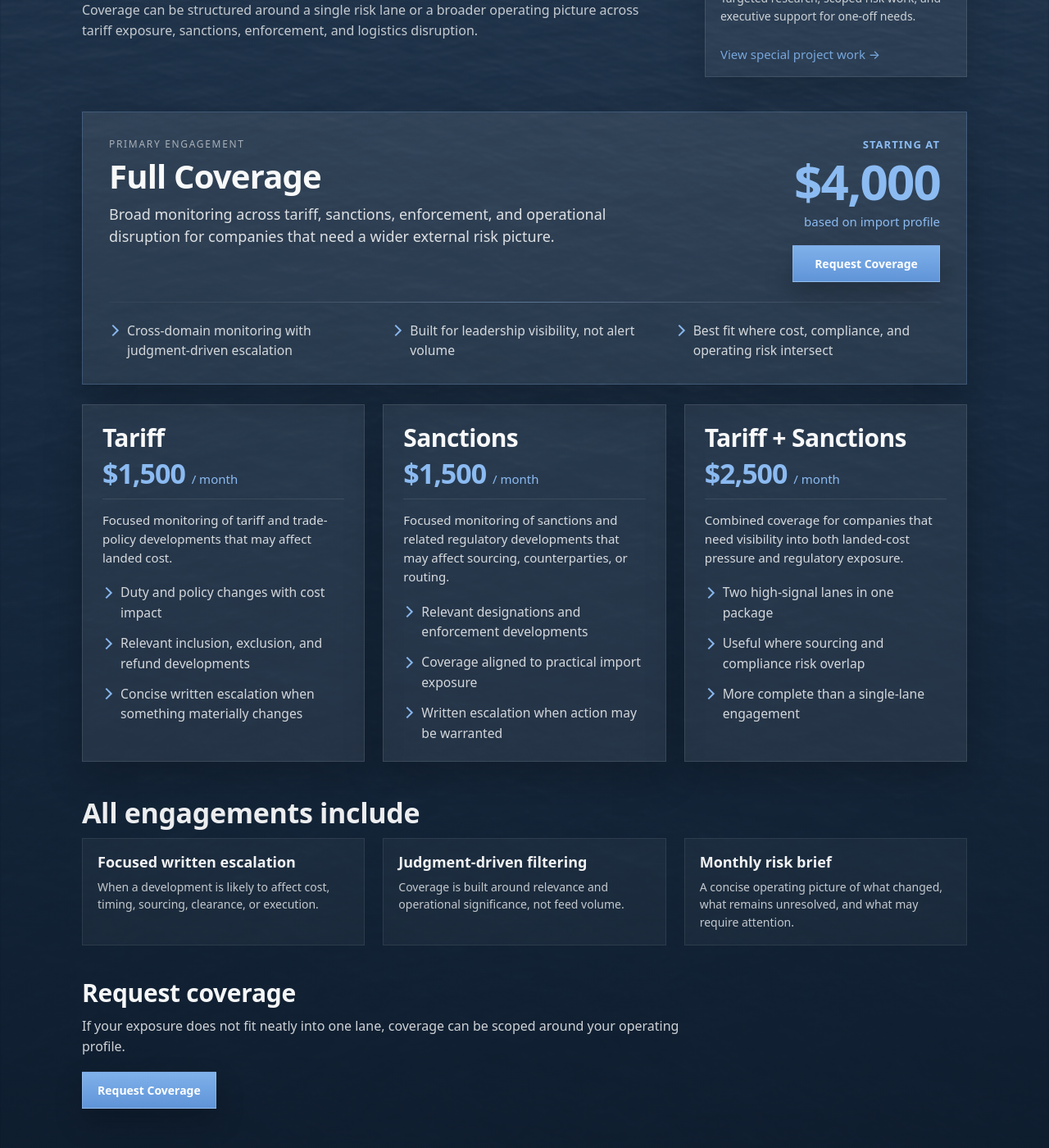
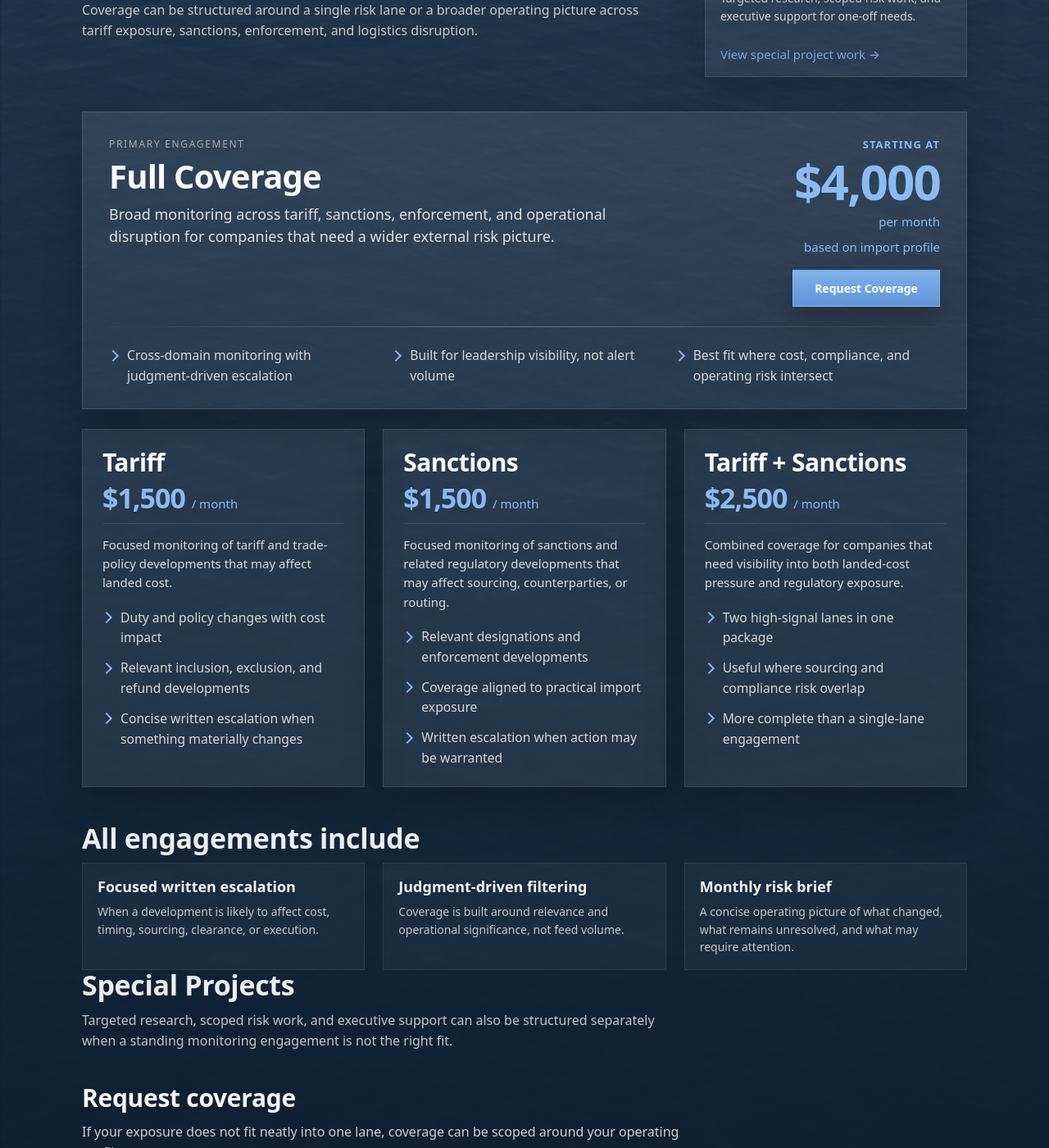
Before and after one commit to importrisk/import-risk-intelligence-site, a Jekyll site: the page built from pricing.html, in a window 1280 px wide and 1400 px high, scrolled down 451 px. Shown: the whole window at 82% size. Built offline with Jekyll 4.4.1, drawn with Linux system fonts in a browser that asks for light colours.

Commit message:
Update pricing.html

```diff
--- a/pricing.html
+++ b/pricing.html
@@ -56,7 +56,8 @@ description: Pricing and scope options for Import Risk Intelligence.
             <div class="pricing-card-priceblock">
               <p class="pricing-card-starting">Starting at</p>
               <p class="pricing-card-price pricing-card-price-featured">$4,000</p>
-      <p class="pricing-card-term">based on import profile</p>
+              <p class="pricing-card-term">per month</p>
+              <p class="pricing-card-term pricing-card-term-sub">based on import profile</p>
 
               <div class="pricing-card-cta">
                 <a class="btn btn-primary pricing-card-cta-btn" href="./contact.html">Request Coverage</a>
@@ -158,6 +159,13 @@ description: Pricing and scope options for Import Risk Intelligence.
         </div>
       </section>
 
+      <section id="special-projects" class="pricing-special-projects">
+        <h2 class="section-title pricing-section-title">Special Projects</h2>
+        <p class="section-text pricing-special-projects-text">
+          Targeted research, scoped risk work, and executive support can also be structured separately when a standing monitoring engagement is not the right fit.
+        </p>
+      </section>
+
       <section class="pricing-cta">
         <h2 class="pricing-cta-title">Request coverage</h2>
         <p class="pricing-cta-text">
```
Lines whose indentation alone changed are shown as unchanged.
